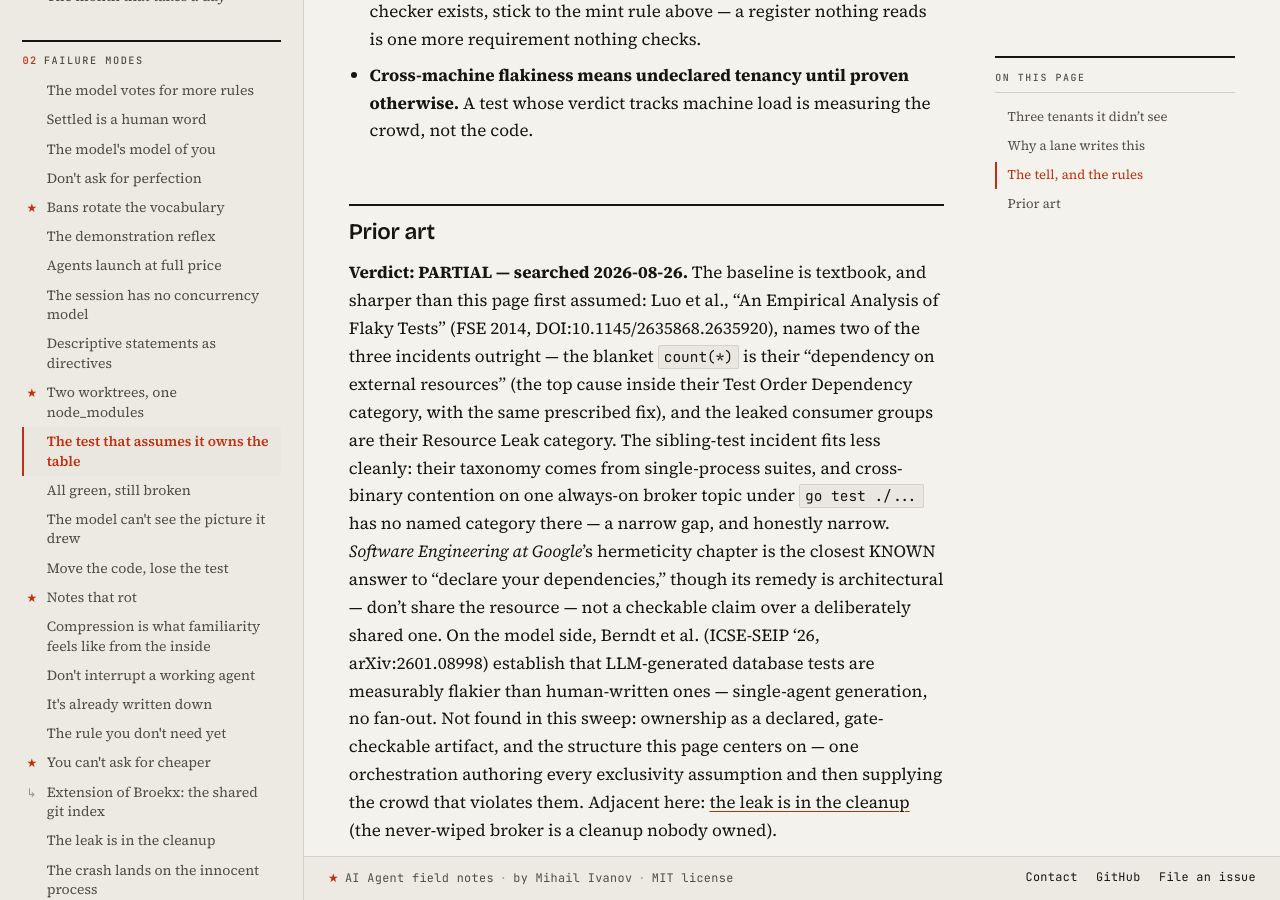
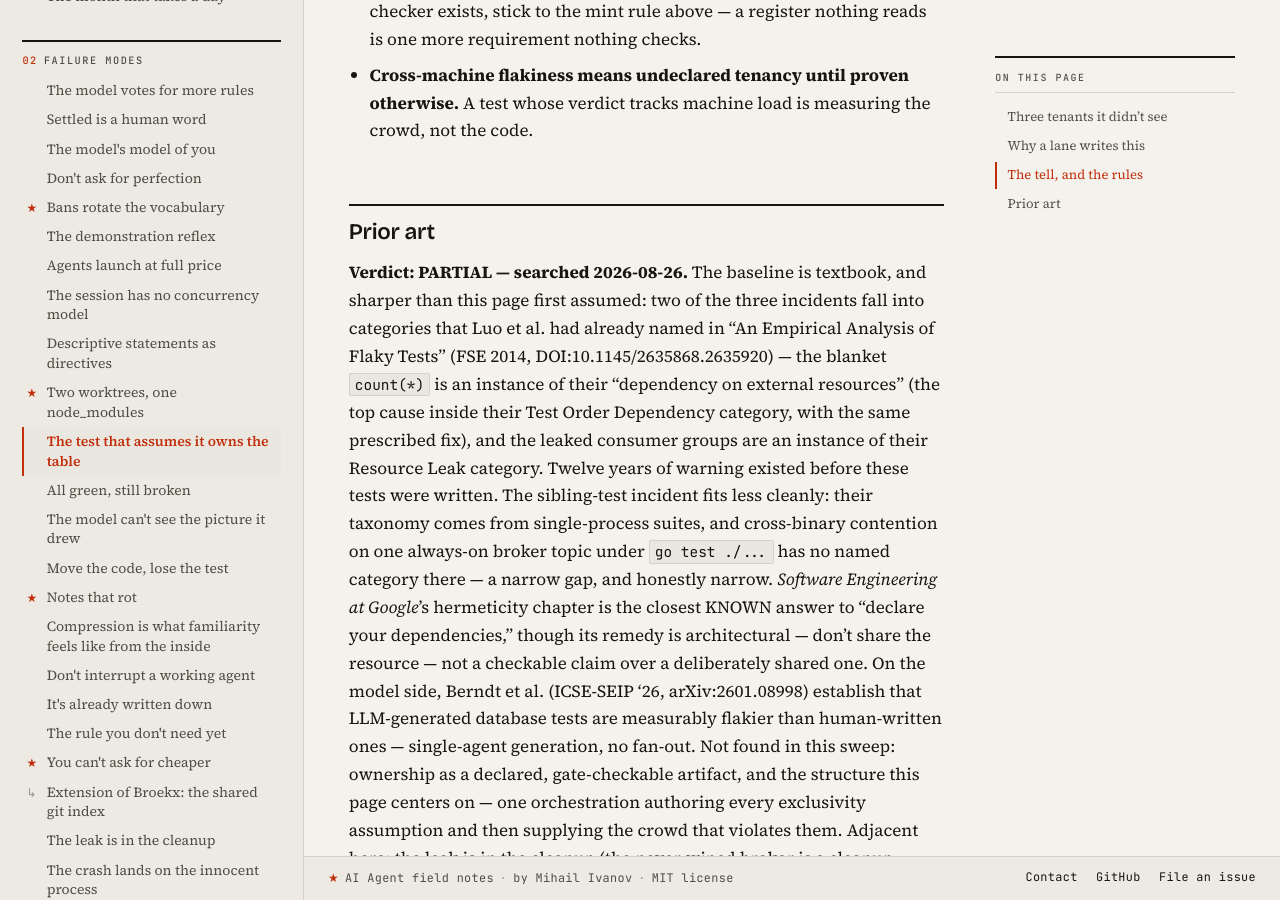
Before and after one commit to mivanov93/ai-agent-field-notes, a Jekyll site: the page built from the-test-that-assumes-it-owns-the-table.md, in a window 1280 px wide and 900 px high, scrolled down 3004 px. Built offline with Jekyll 4.4.1, drawn with Linux system fonts in a browser that asks for light colours; our own code applies the rules of GitHub Pages for plain Markdown files.

Commit message:
prior art: the incidents fall into Luo's categories; a 2014 paper names categories, not our incidents

```diff
--- a/the-test-that-assumes-it-owns-the-table.md
+++ b/the-test-that-assumes-it-owns-the-table.md
@@ -113,12 +113,15 @@ an ownership claim about the world — one nobody wrote down.
 ## Prior art
 
 **Verdict: PARTIAL — searched 2026-08-26.** The baseline is textbook,
-and sharper than this page first assumed: Luo et al., "An Empirical
-Analysis of Flaky Tests" (FSE 2014, DOI:10.1145/2635868.2635920),
-names two of the three incidents outright — the blanket `count(*)` is
-their "dependency on external resources" (the top cause inside their
-Test Order Dependency category, with the same prescribed fix), and the
-leaked consumer groups are their Resource Leak category. The
+and sharper than this page first assumed: two of the three incidents
+fall into categories that Luo et al. had already named in "An
+Empirical Analysis of Flaky Tests" (FSE 2014,
+DOI:10.1145/2635868.2635920) — the blanket `count(*)` is an instance
+of their "dependency on external resources" (the top cause inside
+their Test Order Dependency category, with the same prescribed fix),
+and the leaked consumer groups are an instance of their Resource Leak
+category. Twelve years of warning existed before these tests were
+written. The
 sibling-test incident fits less cleanly: their taxonomy comes from
 single-process suites, and cross-binary contention on one always-on
 broker topic under `go test ./...` has no named category there — a
```
Also changed, not shown: PRIOR-ART.md (+4 -4 lines).
